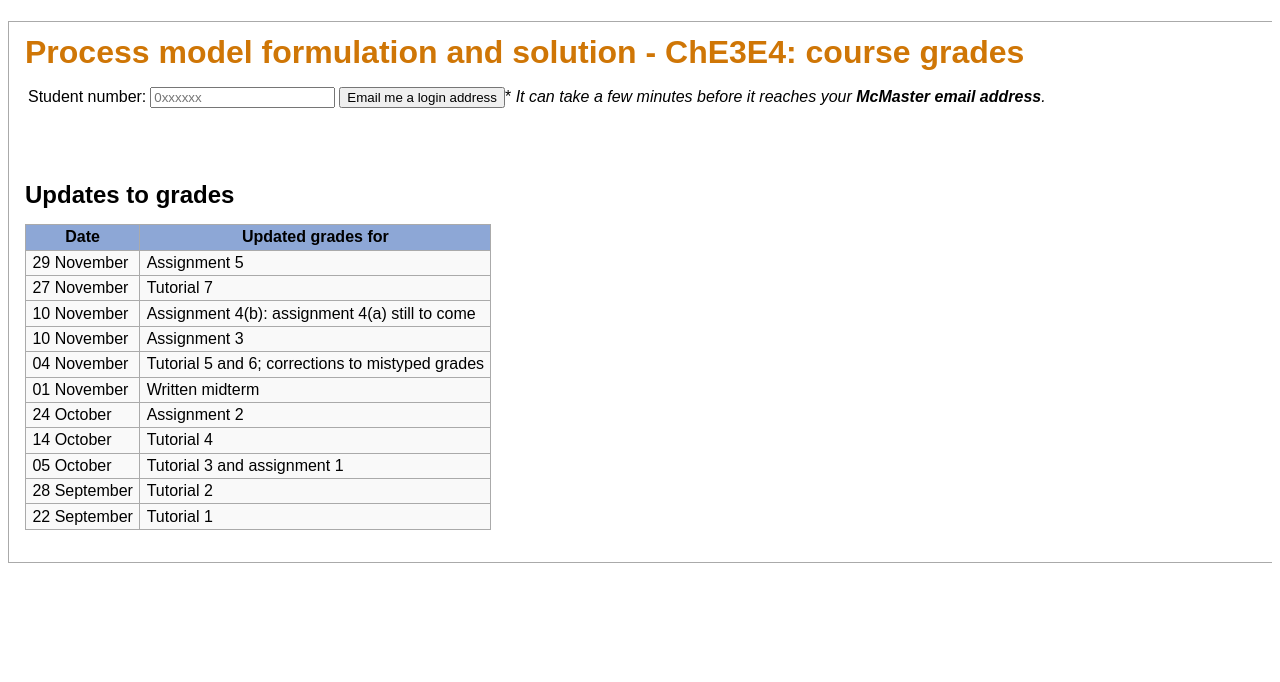
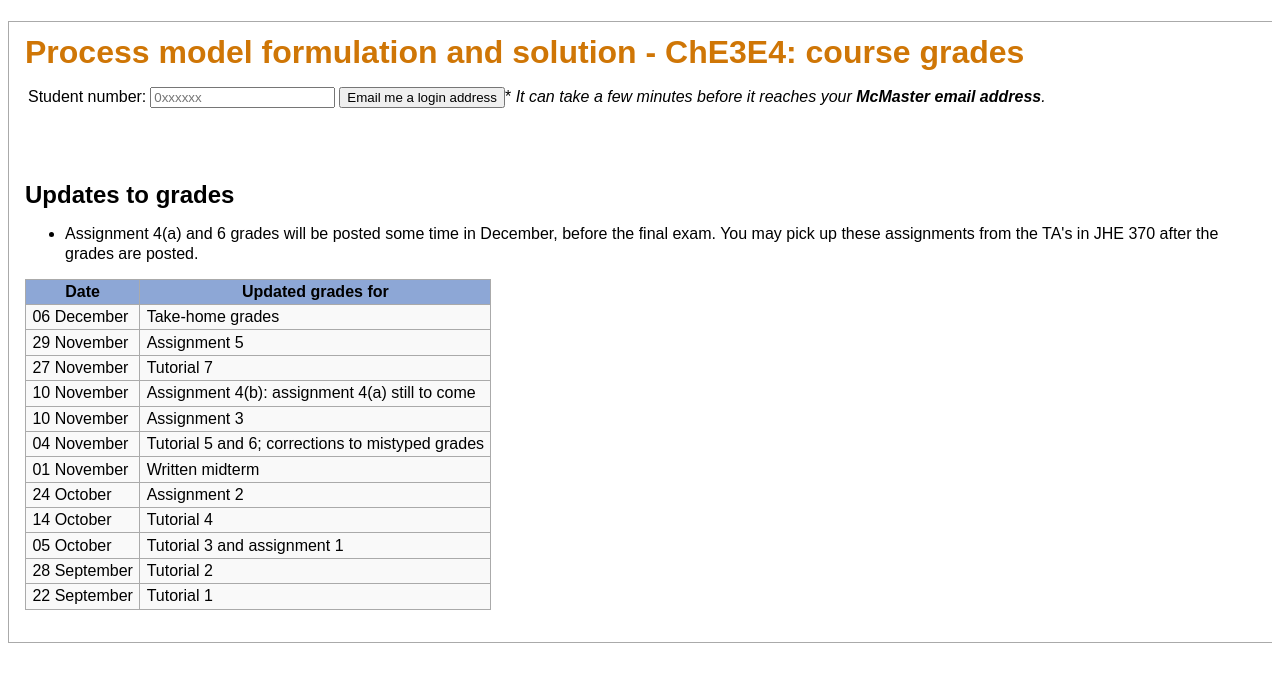
Before and after one commit to kgdunn/Django-app-grades, a Django app: template student/templates/sign_in_form.html in a window 1280 px wide. Shown: the top 682 px of the page. Run offline with Django 3.2, Linux system fonts and the light colour scheme; the template is opened without the code that fills it, so the values that code supplies are empty; some libraries are stand-ins or nearby versions.

Commit message:
After posting take-home grades

```diff
--- a/student/templates/sign_in_form.html
+++ b/student/templates/sign_in_form.html
@@ -15,10 +15,16 @@ reaches your <b>McMaster email address</b>.</i></td>
 
 <br><br>
 <h2>Updates to grades</h2>
+<ul><li>Assignment 4(a) and 6 grades will be posted some time in December, before the final exam. You may pick up these assignments from the TA's in JHE 370 after the grades are
+posted.</li></ul>
         <table class="gradetable">
 		<tr>
 			<th>Date</th>
 			<th>Updated grades for</th>
+		</tr>
+		<tr>
+			<td>06 December</td>
+			<td>Take-home grades</td>
 		</tr>
 		<tr>
 			<td>29 November</td>
```
Also changed, not shown: 3 other files.
